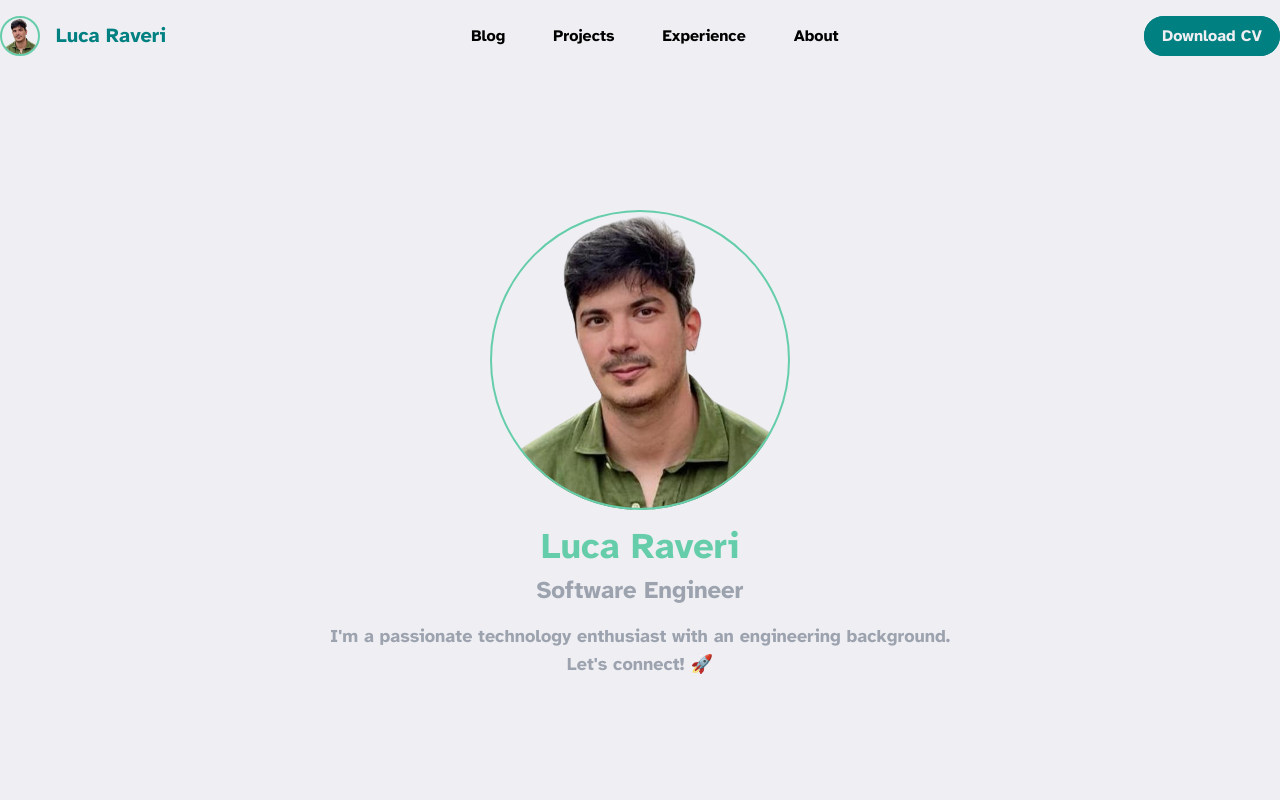
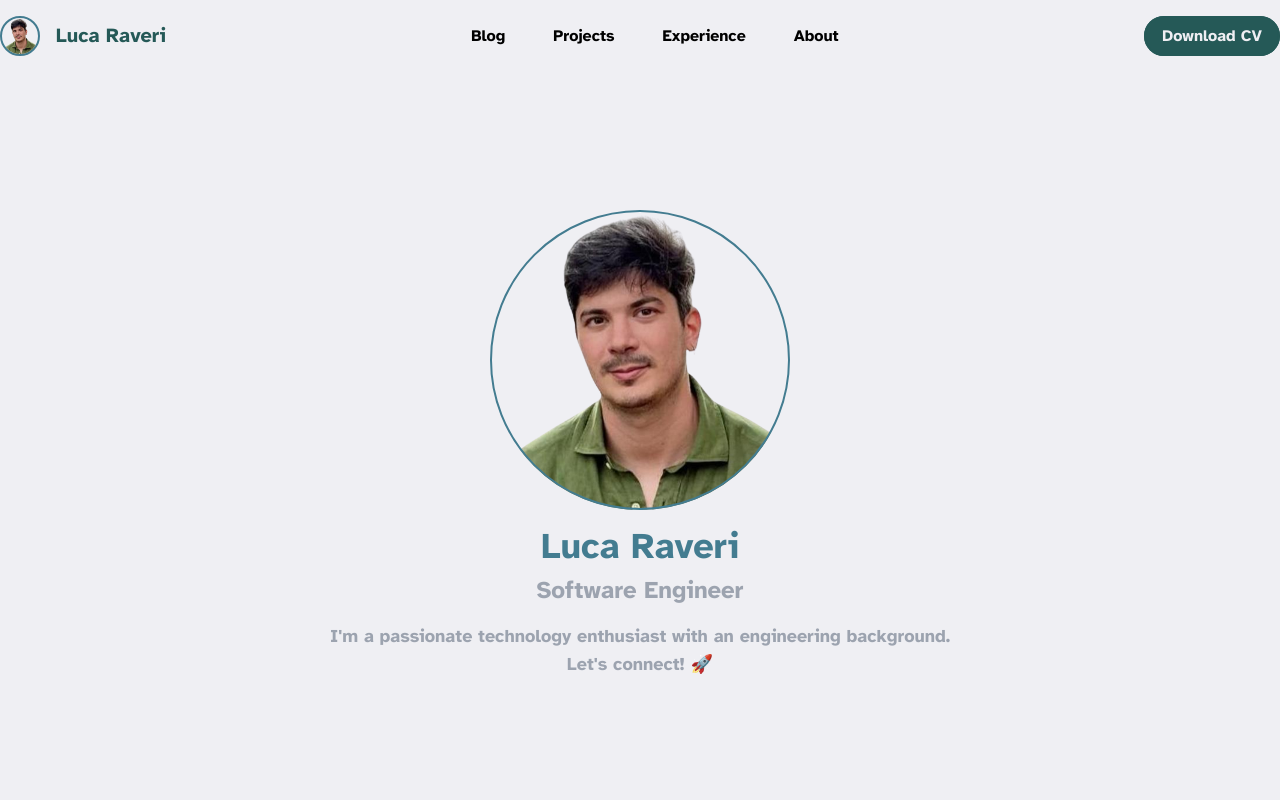
Before and after one commit to lraveri/personal-website, a Next.js app: page / in a window 1280 px wide. Shown: the top 800 px of the page. Built offline with nearby package versions, Linux system fonts and the light colour scheme.

Commit message:
feat(style): modified color palette

```diff
--- a/tailwind.config.ts
+++ b/tailwind.config.ts
@@ -10,8 +10,11 @@ const config: Config = {
 	theme: {
 		extend: {
 			colors: {
+				// teal: {
+				// 	DEFAULT: '#008080'
+				// },
 				teal: {
-					DEFAULT: '#008080'
+					DEFAULT: '#255957'
 				},
 				navy: {
 					DEFAULT: '#001f3f'
@@ -25,8 +28,11 @@ const config: Config = {
 				white: {
 					DEFAULT: '#EFEFF3'
 				},
+				// aqua: {
+				// 	DEFAULT: '#66CDAA'
+				// },
 				aqua: {
-					DEFAULT: '#66CDAA'
+					DEFAULT: '#437C90'
 				},
 				blue: {
 					DEFAULT: '#22158A'
```
